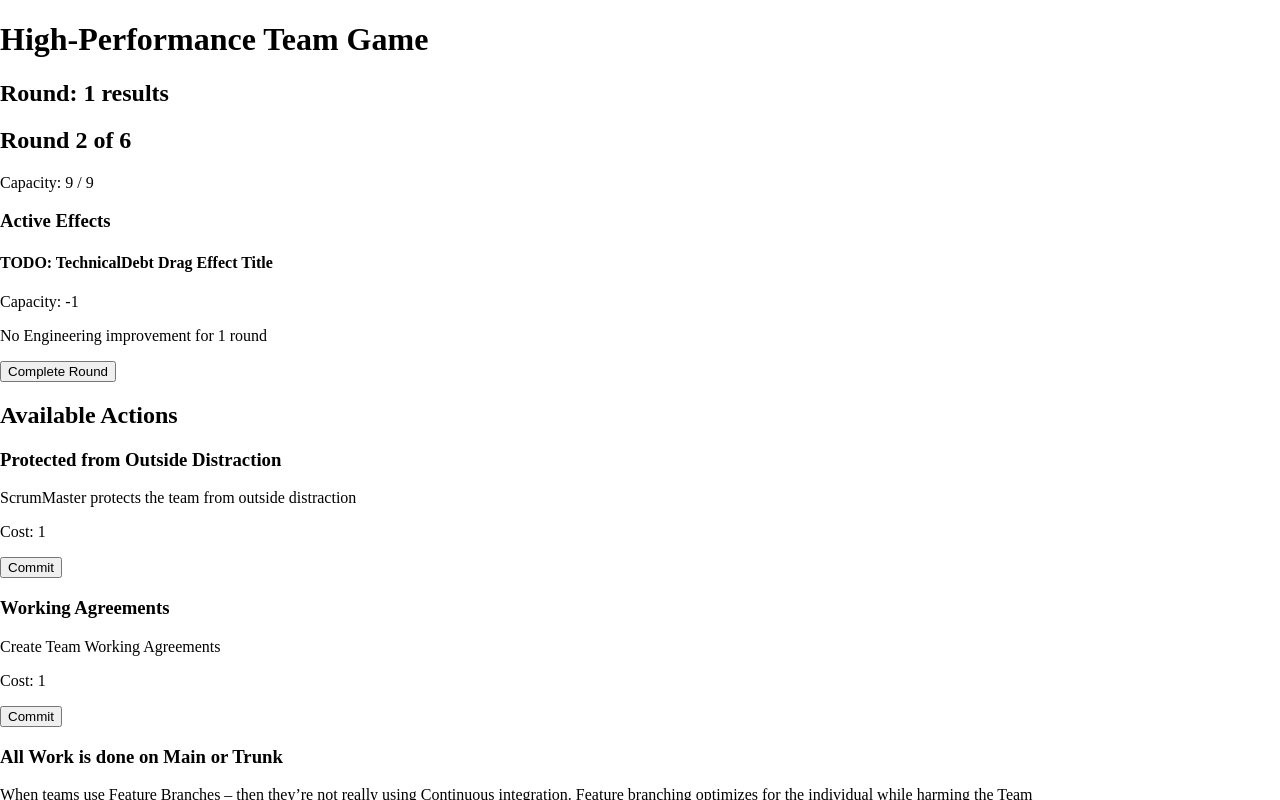
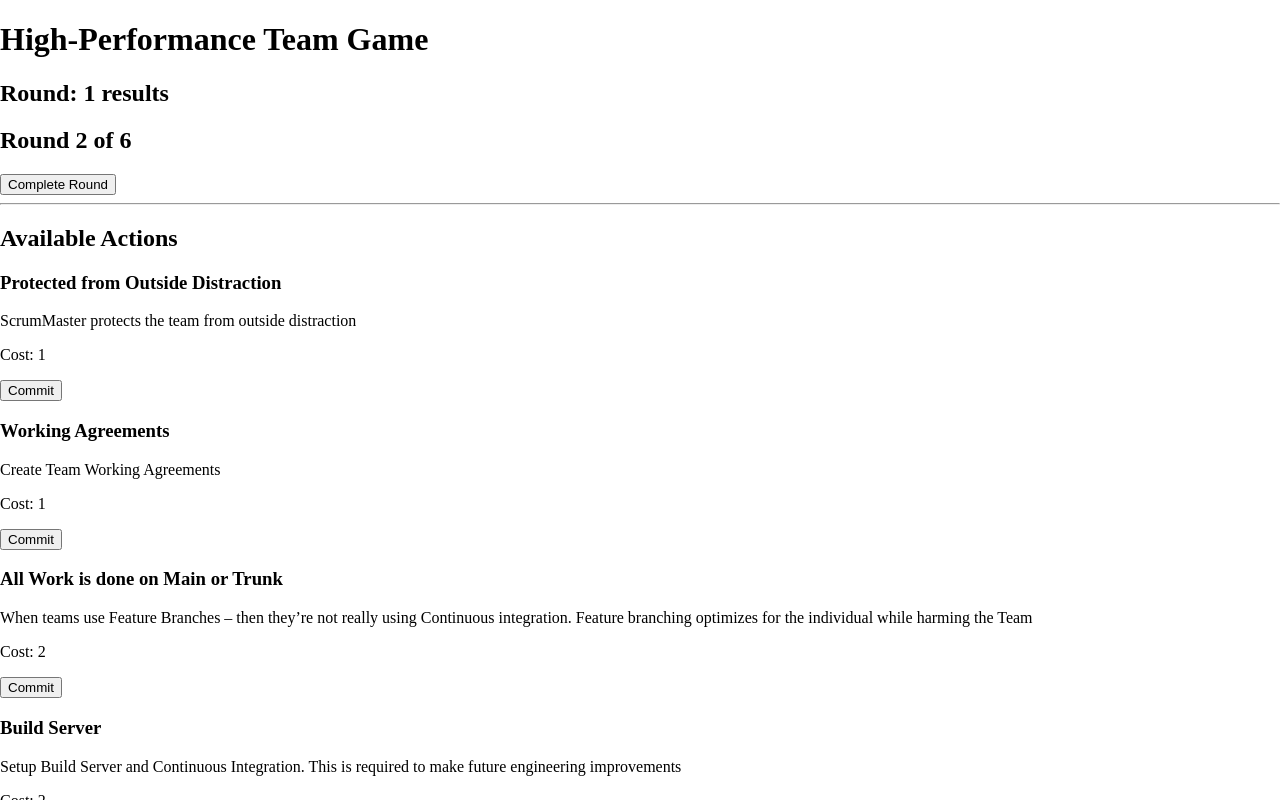
Before and after one commit to mlevison/high-performance-teams-game, a React (Create React App) app: page / in a window 1280 px wide. Both pictures are taken after a click on the button "Complete Round". Shown: the top 800 px of the page. Built offline with nearby package versions, Linux system fonts and the light colour scheme.

Commit message:
refactor(App): split into components

```diff
--- a/src/App.tsx
+++ b/src/App.tsx
@@ -1,6 +1,7 @@
 import React from 'react';
-import { useAppState, rollGremlin } from './state';
+import { useAppState } from './state';
 import { TOTAL_ROUNDS } from './constants';
+import { Results, Actions, Round, Status } from './components';
 
 export default function App() {
   const [state, dispatch] = useAppState();
@@ -9,10 +10,7 @@ export default function App() {
     <>
       <h1>High-Performance Team Game </h1>
       {state.currentRound.number > TOTAL_ROUNDS ? (
-        <>
-          <h2>Results</h2>
-          <p>Completed {state.result.storiesCompleted} user stories</p>
-        </>
+        <Results storiesCompleted={state.result.storiesCompleted} />
       ) : (
         <>
           {state.pastRounds.length !== 0 && (
@@ -25,55 +23,17 @@ export default function App() {
               </p> */}
             </>
           )}
-          <h2>Round {state.currentRound.number} of 6</h2>
-          {state.currentRound.description}
-          <p>
-            Capacity: {state.currentRound.capacity.available} /{' '}
-            {state.currentRound.capacity.total}
-          </p>
-          {state.currentRound.activeEffects.length !== 0 && (
-            <>
-              <h3>Active Effects</h3>
-              {state.currentRound.activeEffects.map((effect) => (
-                <>
-                  <h4>{effect.title}</h4>
-                  <p>Capacity: {effect.capacity}</p>
-                  {effect.description && <p>{effect.description}</p>}
-                </>
-              ))}
-            </>
-          )}
-          <button
-            onClick={() =>
-              dispatch({
-                type: 'NEXT_ROUND',
-                payload: {
-                  gremlinRoll: rollGremlin(state.currentRound.number),
-                },
-              })
+          <Round
+            dispatch={dispatch}
+            currentRound={state.currentRound}
+            row1={
+              <Actions
+                availableGameActions={state.availableGameActions}
+                dispatch={dispatch}
+              />
             }
-          >
-            Complete Round
-          </button>
-
-          <h2>Available Actions</h2>
-          {state.availableGameActions.map((gameAction) => (
-            <div key={gameAction.id}>
-              <h3>{gameAction.name}</h3>
-              <p>{gameAction.description}</p>
-              <p>Cost: {gameAction.cost}</p>
-              <button
-                onClick={() =>
-                  dispatch({
-                    type: 'SELECT_GAME_ACTION',
-                    payload: gameAction.id,
-                  })
-                }
-              >
-                Commit
-              </button>
-            </div>
-          ))}
+            row2={<Status {...state.currentRound} />}
+          />
         </>
       )}
     </>
--- /dev/null
+++ b/src/components/Actions.tsx
@@ -0,0 +1,32 @@
+import React from 'react';
+import { GameDispatch, AppState } from '../state';
+
+type Props = {
+  availableGameActions: AppState['availableGameActions'];
+  dispatch: GameDispatch;
+};
+
+export default function Actions(props: Props) {
+  return (
+    <>
+      <h2>Available Actions</h2>
+      {props.availableGameActions.map((gameAction) => (
+        <div key={gameAction.id}>
+          <h3>{gameAction.name}</h3>
+          <p>{gameAction.description}</p>
+          <p>Cost: {gameAction.cost}</p>
+          <button
+            onClick={() =>
+              props.dispatch({
+                type: 'SELECT_GAME_ACTION',
+                payload: gameAction.id,
+              })
+            }
+          >
+            Commit
+          </button>
+        </div>
+      ))}
+    </>
+  );
+}
--- /dev/null
+++ b/src/components/Results.tsx
@@ -0,0 +1,14 @@
+import React from 'react';
+
+type Props = {
+  storiesCompleted: number;
+};
+
+export default function Results(props: Props) {
+  return (
+    <>
+      <h2>Results</h2>
+      <p>Completed {props.storiesCompleted} user stories</p>
+    </>
+  );
+}
--- /dev/null
+++ b/src/components/Round.tsx
@@ -0,0 +1,37 @@
+import React, { ReactElement } from 'react';
+import { TOTAL_ROUNDS } from '../constants';
+import { AppState, rollGremlin, GameDispatch } from '../state';
+
+type Props = {
+  currentRound: AppState['currentRound'];
+  dispatch: GameDispatch;
+  row1?: ReactElement;
+  row2?: ReactElement;
+};
+
+export default function Round(props: Props) {
+  return (
+    <>
+      <h2>
+        Round {props.currentRound.number} of {TOTAL_ROUNDS}
+      </h2>
+      {props.currentRound.description}
+      <button
+        onClick={() =>
+          props.dispatch({
+            type: 'NEXT_ROUND',
+            payload: {
+              gremlinRoll: rollGremlin(props.currentRound.number),
+            },
+          })
+        }
+      >
+        Complete Round
+      </button>
+      <hr />
+      {props.row1}
+      <hr />
+      {props.row2}
+    </>
+  );
+}
--- /dev/null
+++ b/src/components/Status.tsx
@@ -0,0 +1,26 @@
+import React from 'react';
+import { AppState } from '../state';
+
+type Props = AppState['currentRound'];
+
+export default function Status(props: Props) {
+  return (
+    <>
+      <p>
+        Capacity: {props.capacity.available} / {props.capacity.total}
+      </p>
+      {props.activeEffects.length !== 0 && (
+        <>
+          <h3>Active Effects</h3>
+          {props.activeEffects.map((effect) => (
+            <>
+              <h4>{effect.title}</h4>
+              <p>Capacity: {effect.capacity}</p>
+              {effect.description && <p>{effect.description}</p>}
+            </>
+          ))}
+        </>
+      )}
+    </>
+  );
+}
--- /dev/null
+++ b/src/components/index.ts
@@ -0,0 +1,4 @@
+export { default as Results } from './Results';
+export { default as Round } from './Round';
+export { default as Actions } from './Actions';
+export { default as Status } from './Status';
```
Also changed, not shown: src/state/index.ts (+6 -1 lines).
